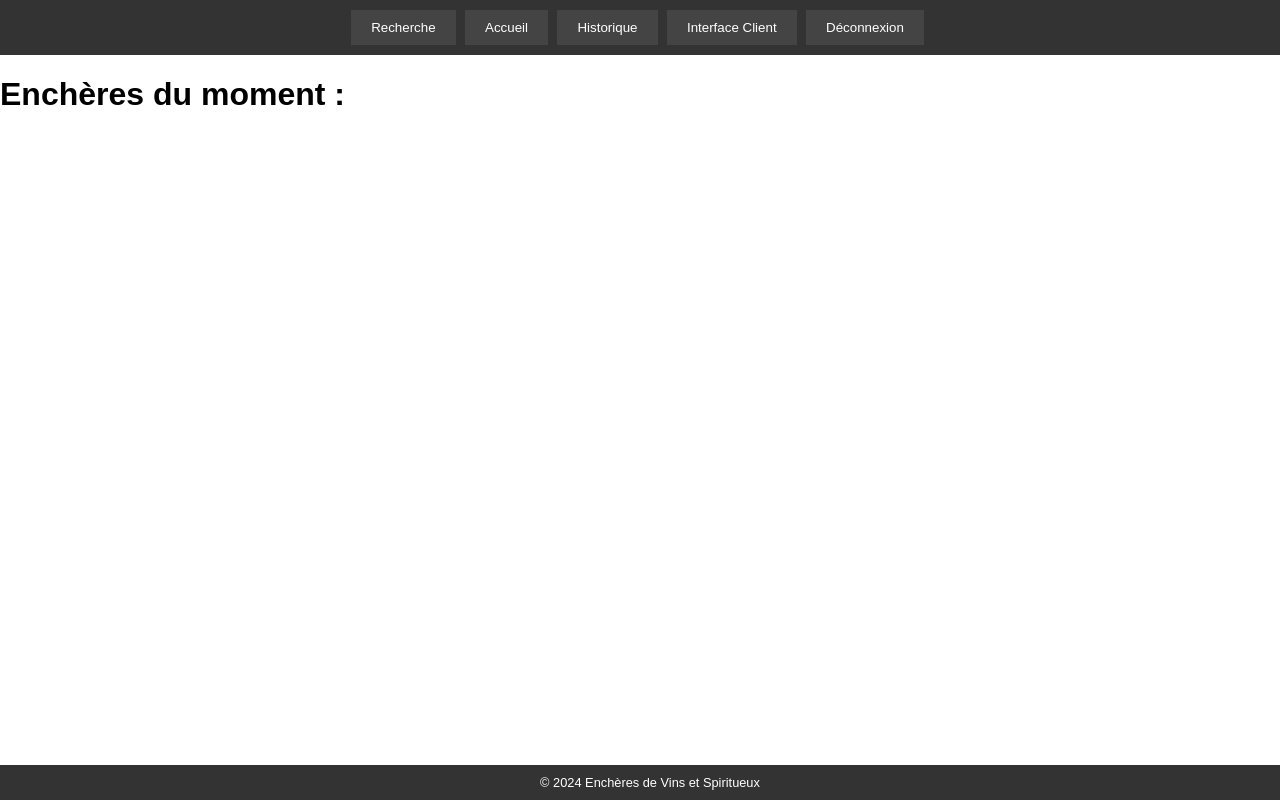
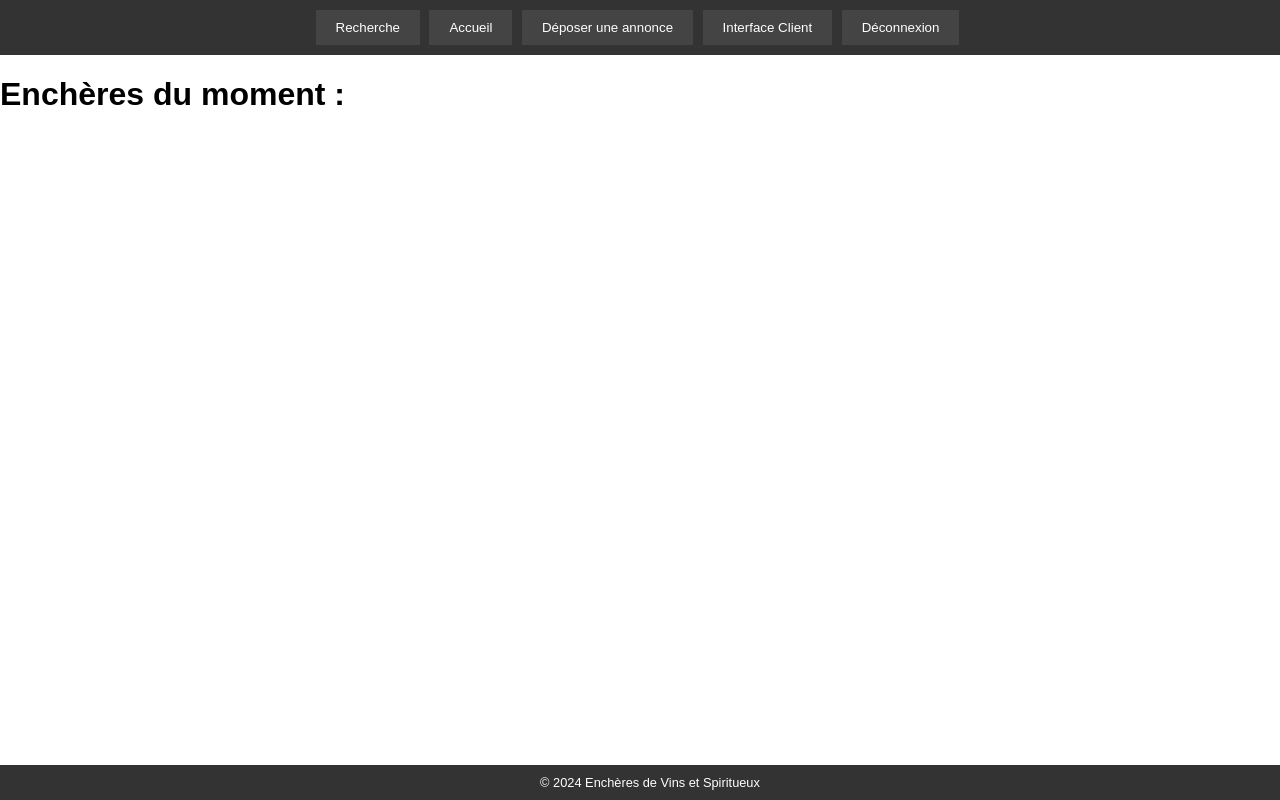
Before and after one commit to LixNew2/Bid-Wine-Spirits, a website with bundled scripts: page core/Front_end/src/pages/accueil.html in a window 1280 px wide. Built offline with nearby package versions, Linux system fonts and the light colour scheme; no server answers.

Commit message:
dfghjklmù*

```diff
--- a/core/Front_end/src/pages/accueil.html
+++ b/core/Front_end/src/pages/accueil.html
@@ -12,7 +12,7 @@
   <nav>
     <button>Recherche</button>
     <a href="./accueil.html"><button >Accueil</button></a>
-    <button>Historique</button>
+    <a href="./depos.html"><button>Déposer une annonce</button></a>
     <a href="./interfaceclient.html"><button>Interface Client</button></a>
     <a href="./Home.html"><button>Déconnexion</button></a>
     <a id="username">Pseudo</a>
```
Also changed, not shown: core/Front_end/src/pages/interfaceclient.html (+1 -1 lines).
